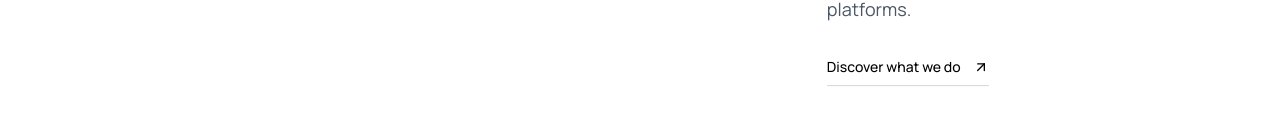
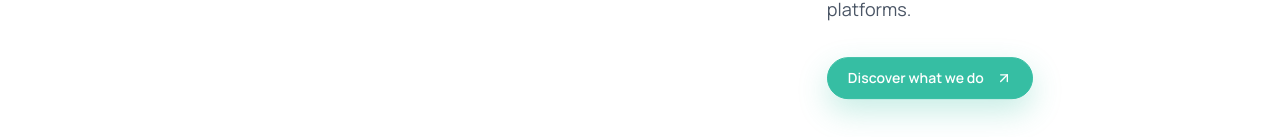
Before and after one commit to CBM-GROUP/cbmgroup-landingpage, a Next.js app: page / in a window 1280 px wide. Shown: the part 815-952 px from the top of the page. Built offline with nearby package versions, Linux system fonts and the light colour scheme.

Commit message:
style: enhance button appearance in AboutSection for improved aesthetics and user interaction

```diff
--- a/src/components/landing/AboutSection.tsx
+++ b/src/components/landing/AboutSection.tsx
@@ -116,15 +116,21 @@ export default function AboutSection() {
                 w-fit
                 items-center
                 gap-3
-                border-b
-                border-gray-300
-                pb-2
+                rounded-full
+                border
+                border-[#36BEA3]
+                bg-[#36BEA3]
+                px-5
+                py-2.5
                 text-sm
-                font-medium
-                text-black
-                transition-colors
-                hover:border-teal-400
-                hover:text-teal-400
+                font-semibold
+                text-white
+                shadow-[0_12px_30px_rgba(54,190,163,0.28)]
+                transition-all
+                duration-200
+                hover:-translate-y-0.5
+                hover:bg-[#2aa58f]
+                hover:border-[#2aa58f]
               ">
               Discover what we do
               <ArrowUpRight
```
